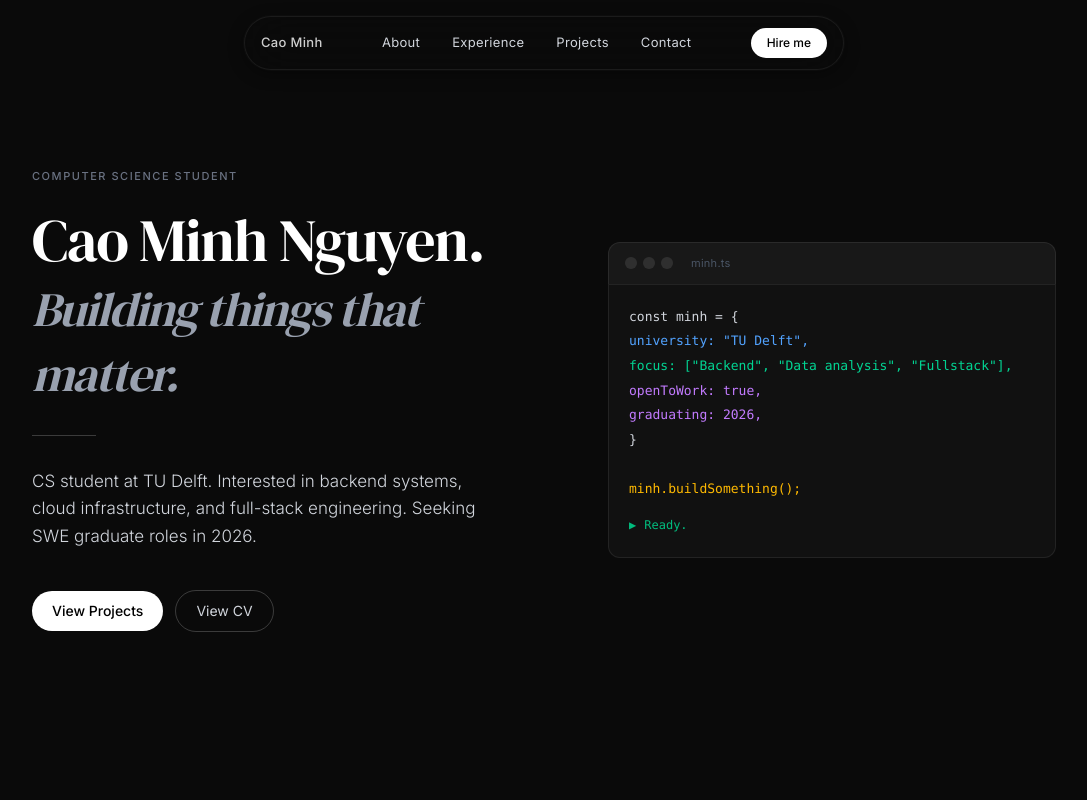
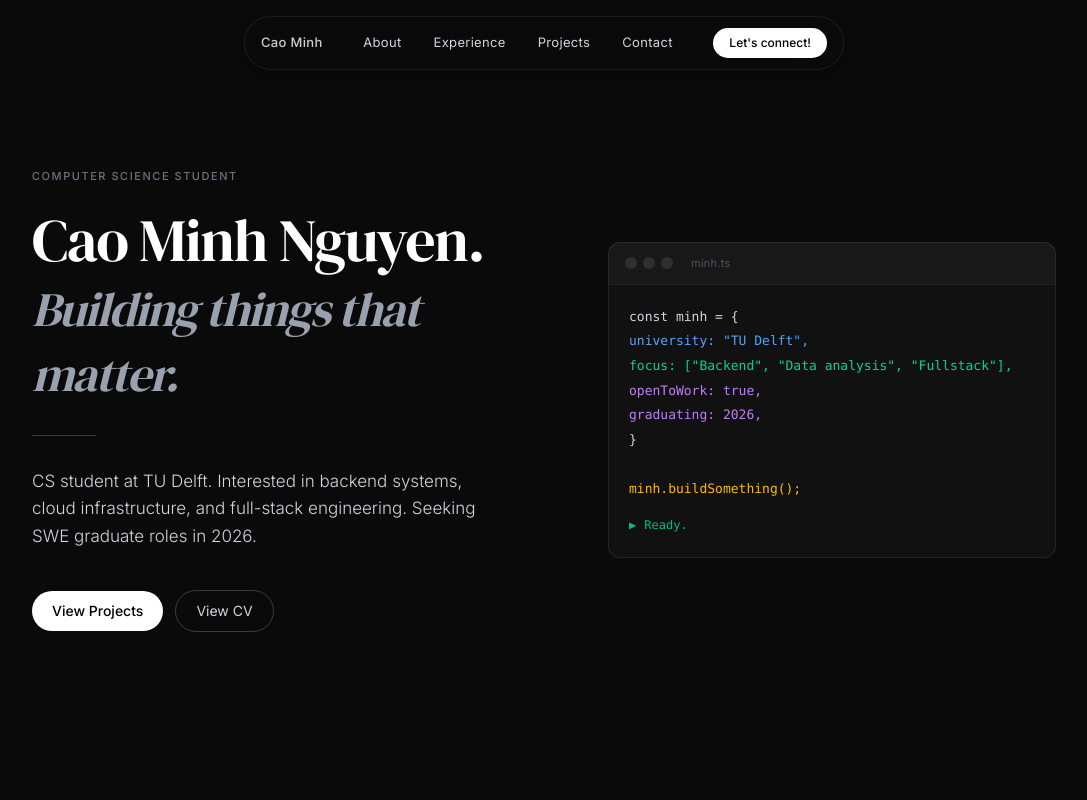
Before and after one commit to caominhnguyen05/caominh-portfolio, a Next.js app: page / in a window 1280 px wide. Shown: the top 800 px of the page, without its empty margins (96-1183 px from the left). Built offline with nearby package versions, Linux system fonts and the light colour scheme.

Commit message:
Edit let's connect button hyperlink

```diff
--- a/src/app/components/nav-bar.tsx
+++ b/src/app/components/nav-bar.tsx
@@ -114,10 +114,10 @@ const Navbar: React.FC = () => {
 
           {/* Desktop CTA */}
           <a
-            href="mailto:minhnc2005@gmail.com"
+            href="https://www.linkedin.com/in/caominh-nguyen/"
             className="hidden md:block text-[12px] font-medium px-4 py-1.5 rounded-full bg-white text-black hover:opacity-80 transition-opacity whitespace-nowrap flex-shrink-0"
           >
-            Hire me
+            Let's connect!
           </a>
 
           {/* Mobile hamburger */}
@@ -188,11 +188,11 @@ const Navbar: React.FC = () => {
 
               <div className="px-6 py-4 border-t border-white/[0.05]">
                 <a
-                  href="mailto:minhnc2005@gmail.com"
+                  href="https://www.linkedin.com/in/caominh-nguyen/"
                   onClick={handleMobileLink}
                   className="block w-full text-center text-[13px] font-medium px-4 py-2.5 rounded-full bg-white text-black hover:opacity-80 transition-opacity"
                 >
-                  Hire me
+                  Let's connect!
                 </a>
               </div>
             </div>
```
